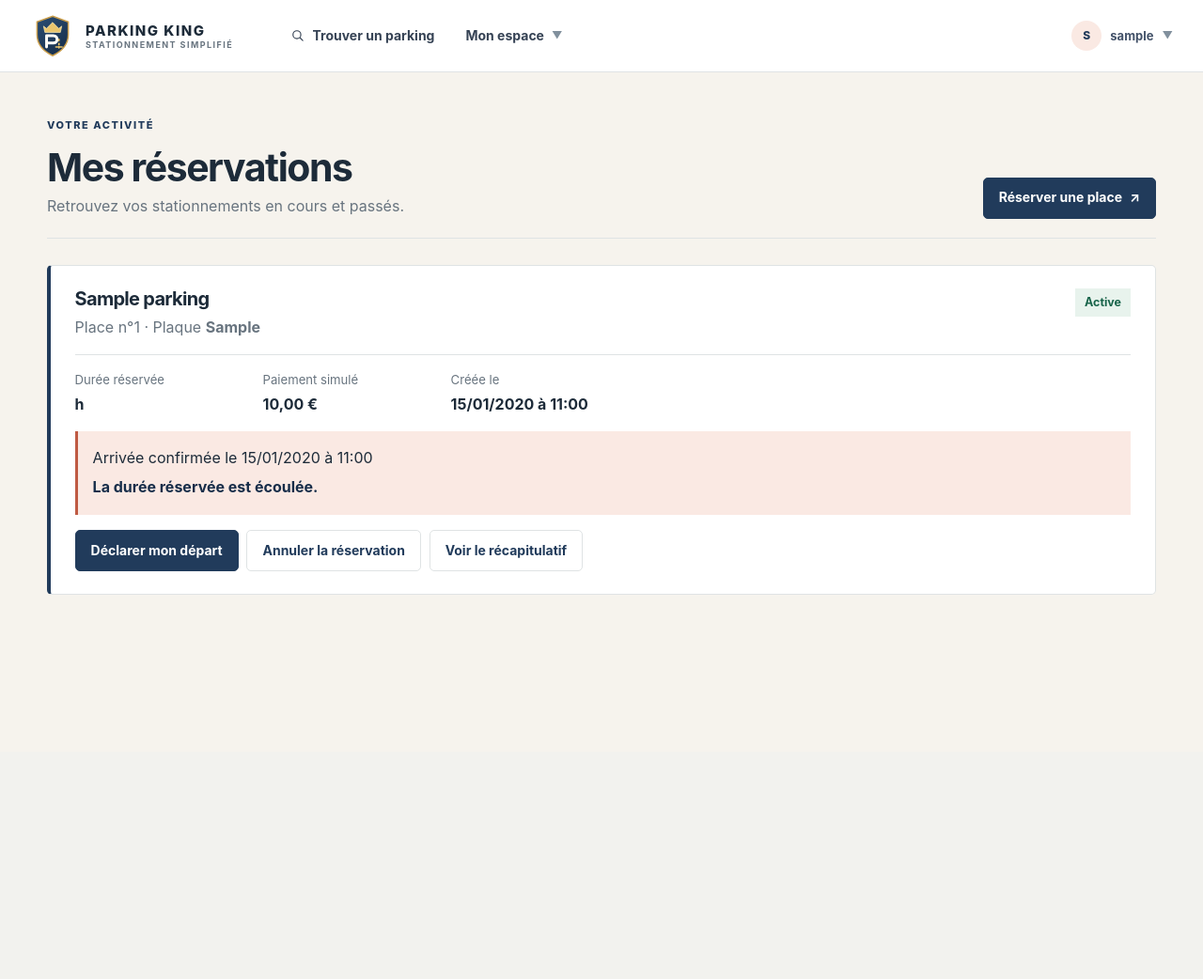
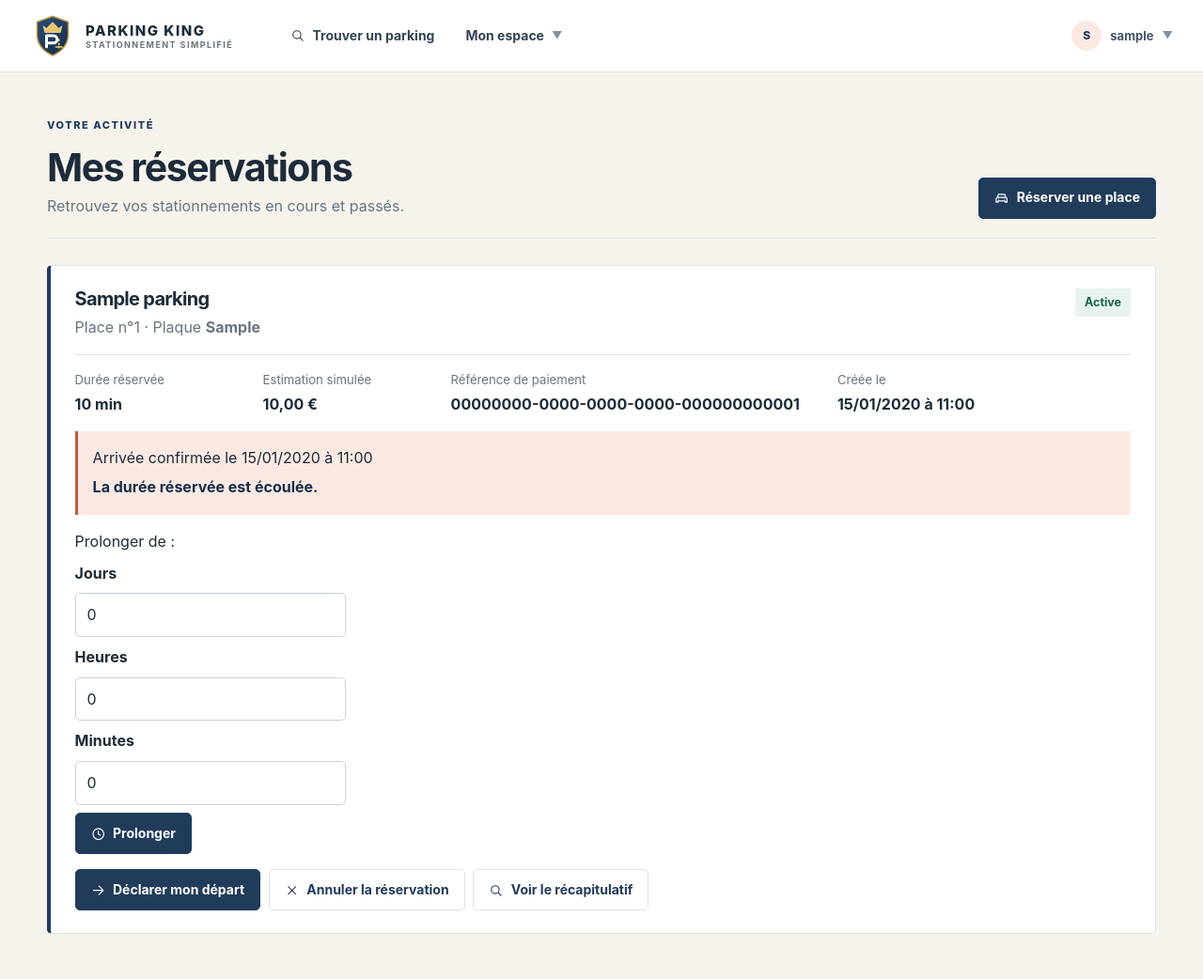
Before and after one commit to dinahamadeh-cpu/chaire_Capgemini_PK, a Django app: page /mes-reservations/ in a window 1280 px wide. Shown: the whole page at 94% size. Before the commit the page ends 633 px from the top, so only its background shows below. Run offline with Django 5.2, Linux system fonts and the light colour scheme; a user stored in the database is signed in; tables that the repository leaves empty hold one stand-in row (values such as "Sample post").

Commit message:
Amélioration du suivi des réservations
Amélioration du suivi des réservations et ajout des actions disponibles à l’usager, dont la prolongation du stationnement.

```diff
--- a/parking/templates/parking/reservation_list.html
+++ b/parking/templates/parking/reservation_list.html
@@ -7,7 +7,7 @@
     <section class="reservation-page">
     <header class="page-heading">
         <p class="eyebrow">Votre activité</p>
-        <div class="reservation-page-title"><div><h1>Mes réservations</h1><p>Retrouvez vos stationnements en cours et passés.</p></div><a class="button" href="{% url 'parking:parking_list' %}">Réserver une place <span aria-hidden="true">↗</span></a></div>
+        <div class="reservation-page-title"><div><h1>Mes réservations</h1><p>Retrouvez vos stationnements en cours et passés.</p></div><a class="button" href="{% url 'parking:parking_list' %}"><svg class="button-icon" aria-hidden="true"><use href="#icon-car"></use></svg>Réserver une place</a></div>
     </header>
 
     {% if reservations %}
@@ -24,10 +24,11 @@
                         </header>
 
                         <dl class="reservation-details">
-                            <div><dt>Durée réservée</dt><dd>{{ reservation.duration_hours }} h</dd></div>
+                            <div><dt>Durée réservée</dt><dd>{{ reservation.duration_minutes }} min</dd></div>
                             {% if reservation.amount_paid is not None %}
-                                <div><dt>Paiement simulé</dt><dd>{{ reservation.amount_paid|floatformat:2 }} €</dd></div>
+                                <div><dt>{% if reservation.status == "active" %}Estimation simulée{% else %}Montant final{% endif %}</dt><dd>{{ reservation.amount_paid|floatformat:2 }} €</dd></div>
                             {% endif %}
+                            <div><dt>Référence de paiement</dt><dd>{{ reservation.payment_reference }}</dd></div>
                             <div><dt>Créée le</dt><dd>{{ reservation.created_at|date:"d/m/Y à H:i" }}</dd></div>
                         </dl>
 
@@ -35,11 +36,25 @@
                             <div class="reservation-progress">
                                 {% if reservation.arrived_at %}
                                     <p>Arrivée confirmée le {{ reservation.arrived_at|date:"d/m/Y à H:i" }}</p>
-                                    <p class="parking-countdown" role="status" data-arrival="{{ reservation.arrived_at|date:'c' }}" data-duration-hours="{{ reservation.duration_hours }}">Calcul du temps restant…</p>
+                                    <p class="parking-countdown" role="status" data-arrival="{{ reservation.arrived_at|date:'c' }}" data-duration-minutes="{{ reservation.duration_minutes }}">Calcul du temps restant…</p>
+                                    <p class="parking-reminder message message-warning" role="alert" {% if not reservation.reminder_due %}hidden{% endif %}>Votre stationnement se termine dans moins de 15 minutes.</p>
                                 {% else %}
                                     <p>Le décompte commencera après confirmation de votre arrivée.</p>
                                 {% endif %}
                             </div>
+                            {% if reservation.arrived_at %}
+                                <form class="reservation-extension" method="post" action="{% url 'parking:extend_reservation' reservation.id %}">
+                                    {% csrf_token %}
+                                    <span>Prolonger de :</span>
+                                    <label for="extra-days-{{ reservation.id }}">Jours</label>
+                                    <input id="extra-days-{{ reservation.id }}" name="extra_days" type="number" min="0" max="2147483647" step="1" value="0">
+                                    <label for="extra-hours-{{ reservation.id }}">Heures</label>
+                                    <input id="extra-hours-{{ reservation.id }}" name="extra_hours" type="number" min="0" max="2147483647" step="1" value="0">
+                                    <label for="extra-minutes-{{ reservation.id }}">Minutes</label>
+                                    <input id="extra-minutes-{{ reservation.id }}" name="extra_minutes" type="number" min="0" max="2147483647" step="1" value="0">
+                                    <button type="submit"><svg class="button-icon" aria-hidden="true"><use href="#icon-clock"></use></svg>Prolonger</button>
+                                </form>
+                            {% endif %}
                         {% elif reservation.status == "cancelled" %}
                             <p class="reservation-note">Annulée le : {{ reservation.ended_at|date:"d/m/Y à H:i" }}</p>
                         {% elif reservation.ended_at %}
@@ -51,20 +66,20 @@
                                 {% if reservation.arrived_at %}
                                     <form method="post" action="{% url 'parking:declare_departure' reservation.id %}">
                                         {% csrf_token %}
-                                        <button type="submit">Déclarer mon départ</button>
+                                        <button type="submit"><svg class="button-icon" aria-hidden="true"><use href="#icon-arrow-right"></use></svg>Déclarer mon départ</button>
                                     </form>
                                 {% else %}
                                     <form method="post" action="{% url 'parking:confirm_arrival' reservation.id %}">
                                         {% csrf_token %}
-                                        <button type="submit">Confirmer mon arrivée</button>
+                                        <button type="submit"><svg class="button-icon" aria-hidden="true"><use href="#icon-check"></use></svg>Confirmer mon arrivée</button>
                                     </form>
                                 {% endif %}
                                 <form method="post" action="{% url 'parking:cancel_reservation' reservation.id %}">
                                     {% csrf_token %}
-                                    <button class="secondary" type="submit">Annuler la réservation</button>
+                                    <button class="secondary" type="submit"><svg class="button-icon" aria-hidden="true"><use href="#icon-cancel"></use></svg>Annuler la réservation</button>
                                 </form>
                             {% endif %}
-                            <a class="button secondary" href="{% url 'parking:reservation_summary' reservation.id %}">Voir le récapitulatif</a>
+                            <a class="button secondary" href="{% url 'parking:reservation_summary' reservation.id %}"><svg class="button-icon" aria-hidden="true"><use href="#icon-search"></use></svg>Voir le récapitulatif</a>
                         </div>
                     </article>
                 </li>
@@ -74,7 +89,7 @@
         <section class="empty-state">
             <h2>Aucune réservation pour le moment</h2>
             <p>Choisissez un parking pour réserver une place.</p>
-            <a class="button" href="{% url 'parking:parking_list' %}">Voir les parkings</a>
+            <a class="button" href="{% url 'parking:parking_list' %}"><svg class="button-icon" aria-hidden="true"><use href="#icon-search"></use></svg>Voir les parkings</a>
         </section>
     {% endif %}
     </section>
@@ -90,8 +105,10 @@
         const updateCountdowns = () => {
             document.querySelectorAll(".parking-countdown").forEach((countdown) => {
                 const arrival = new Date(countdown.dataset.arrival).getTime();
-                const durationMs = Number(countdown.dataset.durationHours) * 60 * 60 * 1000;
+                const durationMs = Number(countdown.dataset.durationMinutes) * 60 * 1000;
                 const remainingMs = arrival + durationMs - Date.now();
+                const reminder = countdown.parentElement.querySelector(".parking-reminder");
+                reminder.hidden = remainingMs <= 0 || remainingMs > 15 * 60 * 1000;
 
                 countdown.textContent = remainingMs > 0
                     ? `Temps de stationnement restant : ${formatRemainingTime(Math.floor(remainingMs / 1000))}`
@@ -125,8 +142,14 @@
     .reservation-progress, .reservation-note { margin: 1rem 0; padding: .75rem 1rem; border-left: 3px solid var(--accent); background: var(--accent-soft); }
     .reservation-progress p, .reservation-note { margin-top: .3rem; margin-bottom: .3rem; }
     .parking-countdown { font-weight: 700; color: var(--primary-dark); }
+    .reservation-extension { display: grid; justify-items: start; gap: .55rem; max-width: 18rem; margin: 1rem 0 0; }
+    .reservation-extension label { margin: 0; }
+    .reservation-extension input { max-width: 12rem; }
     .reservation-actions { display: flex; flex-wrap: wrap; align-items: center; gap: .55rem; margin-top: 1rem; }
     .reservation-actions > * { margin: 0; }
+    .reservation-actions form { display: flex; flex-wrap: wrap; align-items: center; gap: .5rem; }
+    .reservation-actions form select { width: auto; min-width: 9rem; }
+    .reservation-actions form label { margin: 0; }
     .reservation-actions form button, .reservation-actions .button { margin: 0; }
     .empty-state { padding: 28px; border: 1px solid var(--border); border-radius: 5px; background: #fff; }
     .empty-state h2 { margin-top: 0; }
```
